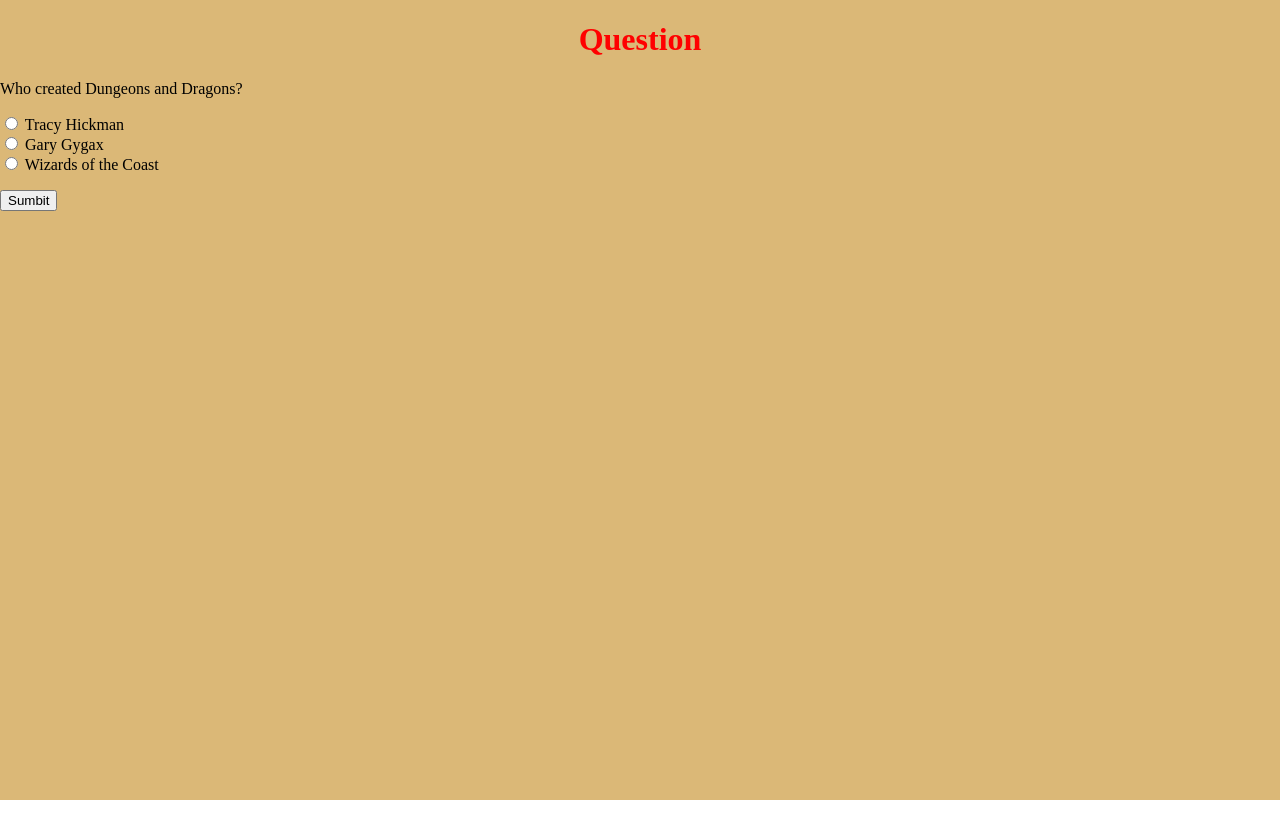
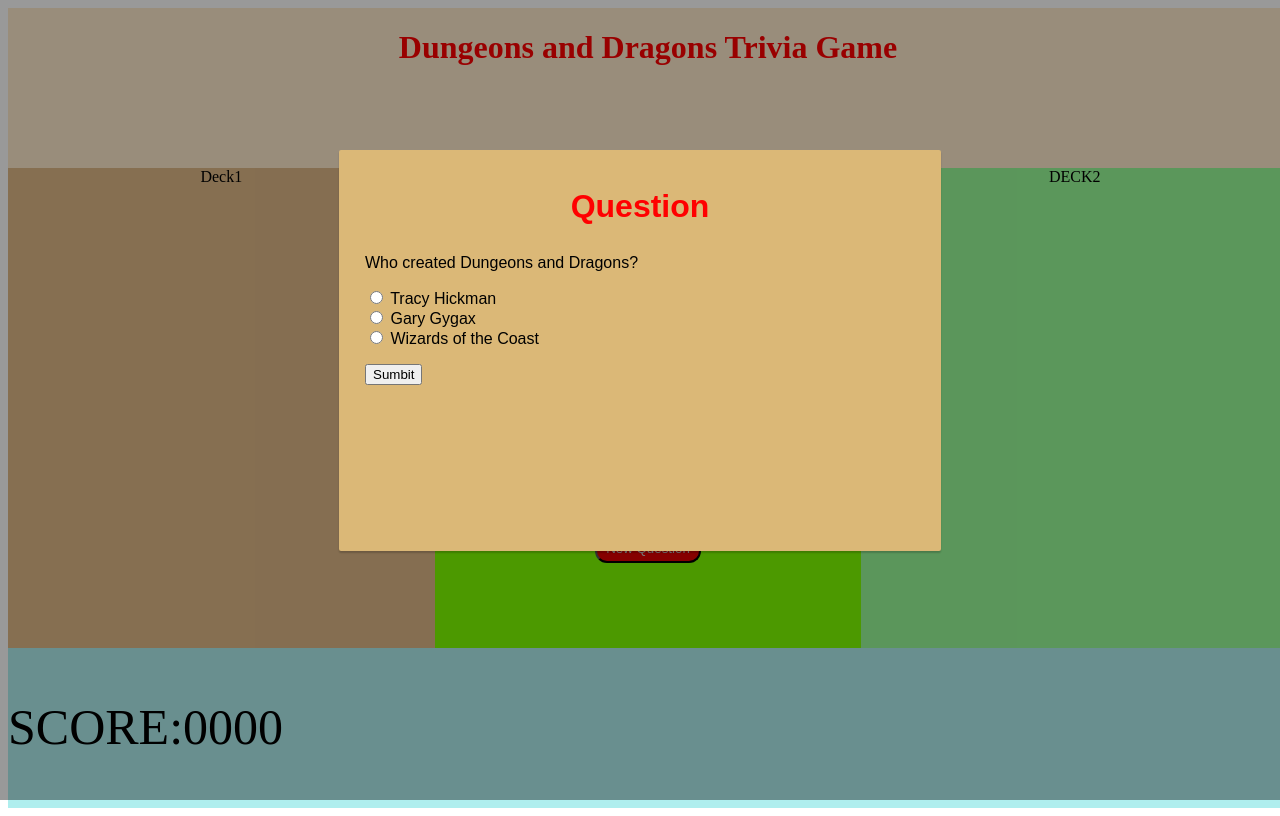
Before and after one commit to nicholastonelli/dnd_trivia, a plain HTML site: page index.html in a window 1280 px wide. Both pictures are taken after a click on the button "New Question". Drawn offline with Linux system fonts and the light colour scheme.

Commit message:
added Score display and css styling

```diff
--- a/app.js
+++ b/app.js
@@ -3,11 +3,14 @@
 // triviaWell
 let modal = document.querySelector('#modal')
 let modalQuestion = document.querySelector('#modalQuestion')
-let modalList = document.querySelector('#modalList')
+
 let modalAnswer = document.querySelector('#modalAnswer')
+let playerScore = 0000
 let triviaWell = [
     {
      question: 'Who created Dungeons and Dragons?',
+     difficulty: 'medium',
+     category: 'system',
      answers: {
          a: 'Tracy Hickman',
          b: 'Gary Gygax',
@@ -18,6 +21,8 @@ let triviaWell = [
     },
     {
         question: 'How was the Eberron campaign setting created?',
+        difficulty: 'hard',
+        category: 'eberron',
         answers: {
             a: 'Write in Competition',
             b: 'Popular Book Series Adaptation',
@@ -25,6 +30,30 @@ let triviaWell = [
         },
         correctAnswer: 'a',
         correctExplain: 'In 2002, Wizards of the Coast set a write in competition called "Fantasy Setting Search", a fan submission from designer Keith Baker won in 2004, and the concept eventually became Eberron.'
+    },
+    {
+        question: 'What is the famously complicated name of the Dark Elf city in Faerun?',
+        difficulty: 'hard',
+        category: 'faerun',
+        answers: {
+            a: 'Menzoberranzan',
+            b: 'It cannot be spoken in common tongues.',
+            c: 'Dol\'gur\'landan',
+        },
+        correctAnswer: 'a',
+        correctExplain: 'Menzoberranzan (pronounced: /ˈmɛnzoʊbəˈrɑːnzɑːn/ MEN-zoh-buh-RAN-zan), is a city in the Forgotten Realms, made popular by bestselling books by R.A. Salvatore.'
+    },
+    {
+        question: 'What is the current Edition of D&D?',
+        difficulty: 'easy',
+        category: '5e',
+        answers: {
+            a: 'D&D Next',
+            b: '5th Edition',
+            c: 'Advanced Dungoens and Dragons',
+        },
+        correctAnswer: 'b',
+        correctExplain: 'In August of 2014, Wizards of the Coast, the company responsible for Dungeons and Dragons, released Dungeons and Dragons, 5th Edition, after two years of testing. Advanced Dungeons and Dragons released in 1977, and D&d Next was the working title for 5e while it was in production.'
     },
 
 ]
@@ -36,6 +65,7 @@ console.log(triviaWell);
 function handleClickEvent() {
     console.log('I am handleClickEvent')
     modal.style.display = 'block'
+    document.querySelector('#submitBtn').style.display = 'block'
     wellChecker()
     console.log(triviaWell)
     generateTrivia()
@@ -54,8 +84,8 @@ function handleSubmitEvent() {
 console.log('Submitted!')
 answerCheck()
 modalAnswer.innerText = (triviaWell[0].correctExplain)
-// The submit event should display the Close button
 document.querySelector('#closeBtn').style.display = 'block'
+document.querySelector('#submitBtn').style.display = 'none'
 }
 
 // answerCheck() checks the form input against triviaWell[0].correctAnswer
@@ -63,10 +93,12 @@ document.querySelector('#closeBtn').style.display = 'block'
 function answerCheck() {
     if (triviaWell[0].correctAnswer == document.querySelector('input[name="answerBtn"]:checked').value) {
     console.log('You\'re correct')
+    playerScore++
+    document.querySelector('#score').innerText = (`000${playerScore}`)
+    console.log(playerScore)
     console.log(document.querySelector('input[name="answerBtn"]:checked').value)
     } else {
     console.log('You are wrong')
-    console.log(document.querySelector('input[name="answerBtn"]:checked').value)
     }
 }
 
@@ -104,3 +136,9 @@ function wellChecker() {
 // triviaRandomizer() reaaranged the array of tiviaWell so questions don't stay in the same order, goes in gameStart/Reset
 
 //gameStart/gameReset
+
+// FUN STUFF
+
+// The scroll
+
+// The fire! Onhover, the button and fireimg should animate, flaring slightly more, glowing??
--- a/index.html
+++ b/index.html
@@ -5,23 +5,30 @@
     <meta http-equiv="X-UA-Compatible" content="IE=edge">
     <meta name="viewport" content="width=device-width, initial-scale=1.0">
     <title>DnD Trivia</title>
+    <link rel="icon" href="ampersand.png">
 <link rel="stylesheet" href="style.css">
 </head>
 <body>
+
+    <div id='header'>
     <h1>Dungeons and Dragons Trivia Game</h1>
-    <main class='container'>
-        <div class='decks'>
+    <!-- <embed src="bensound-epic.mp3" type=""> -->
+    </div>
 
+        <div class='decks' id='deck1'>
+Deck1
         </div>
         <div class='buttonDiv'>
+            <img src="firesouls.jpg" alt="bonfire Image" id='fire'>
             <button id='newQBtn'>New Question</button>
         </div>
-        <div class='decks'>
+        <div class='decks' id='deck2'>DECK2
         </div>
         <div id='modal'>
+            <div id='modalTextbox'>
             <h1>Question</h1>
             <p id='modalQuestion'>The Question.</p>
-            <form id='modalList'>
+            <form>
                 <input type='radio' value='a' name='answerBtn'>
                 <label for='a' id='a'>a</label><br>
                 <input type='radio' value='b' name='answerBtn'>
@@ -29,12 +36,19 @@
                 <input type='radio' value='c' name='answerBtn'>
                 <label for='c' id='c'>c</label><br>
             </form>
-            <p id='modalAnswer'></p>
-            <button id='submitBtn'>Sumbit</button>
-            <button id='closeBtn'>Close</button>
+
+            <div id='modalFoot'>
+                <p id='modalAnswer'></p>
+                <button id='submitBtn'>Sumbit</button>
+                <button id='closeBtn'>Close</button>
+            </div>
+
         </div>
-    </main>
-    <footer class='info'>This is where the display will go</footer>
+    </div>
+
+    <footer class='info'>
+        <p>SCORE:</p><p id='score'>0000</p>
+    </footer>
     <script src="app.js"></script>
 </body>
 </html>
--- a/style.css
+++ b/style.css
@@ -1,10 +1,68 @@
+body {
+    display: grid;
+    grid-template-columns: 1fr 1fr 1fr;
+    grid-template-rows: 1fr 3fr 1fr;
+    width: 100vw;
+    height: 100vh;
+}
+#deck1, .buttonDiv, #deck2 {
+    text-align: center;
+
+}
+embed {
+ opacity: .1;
+}
+#deck1 {
+background-color: burlywood;
+grid-column: 1;
+grid-row: 2;
+}
+.buttonDiv {
+    background-color: chartreuse;
+grid-column: 2;
+grid-row: 2;
+display: flex;
+flex-direction: column;
+align-items: center;
+justify-content: flex-end;
+}
+#newQBtn {
+    margin-top: 5%;
+    margin-bottom: 20%;
+    color: #cccccc;
+    background-color: #DF0000;
+    border-radius: 12px;
+    width: 25%;
+    height: 10%;
+
+}
+#deck2 {
+background-color: palegreen ;
+grid-column: 3;
+grid-row: 2;
+}
+footer {
+    background-color: paleturquoise;
+    text-align: center;
+    grid-column: 1/span 3;
+    grid-row: 3;
+    font-size: 50px;
+    display: inline-flex;
+}
+
+#header {
+    grid-column: 1/ span 3;
+    grid-template-rows: 1;
+    background-color: blanchedalmond;
+    }
 h1 {
     color: red;
     text-align: center;
+    padding-bottom: 15px;
 }
 
 #modal {
-	background-color: rgb(219, 184, 119);
+	background-color: rgba(0,0,0,0.4);
 	position: fixed;
 	top: 0;
 	left: 0;
@@ -14,6 +72,34 @@ h1 {
 	overflow: auto;
 	display: none;
 }
+
+#modalTextbox {
+    background-color: rgb(219, 184, 119);
+	height: 350px;
+	width: 550px;
+	border-radius: 2px;
+	margin: 150px auto;
+	box-shadow: 0 2px 2px rgba(0, 0, 0, 0.2);
+	padding: 2%;
+    line-height: 120%;
+	font-family: Arial, Helvetica, sans-serif;
+}
 #closeBtn {
     display: none;
 }
+
+input {
+	padding: 14px 18px;
+	background-color: #677996;
+	border: none;
+	outline: none;
+	border-radius: 3px;
+	color: white;
+	font-family: 'Arial';
+	cursor: pointer;
+}
+#fire {
+    width: 65%;
+    margin-top: 35%;
+
+}
```
Also changed, not shown: ampersand.png (added), firesouls.jpg (added), 2 other files.
